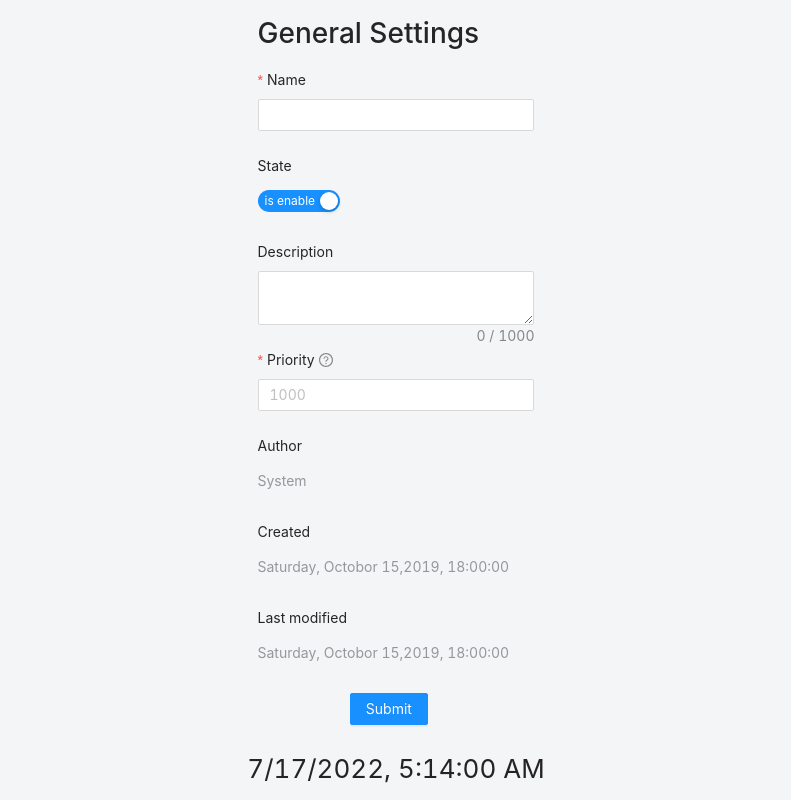
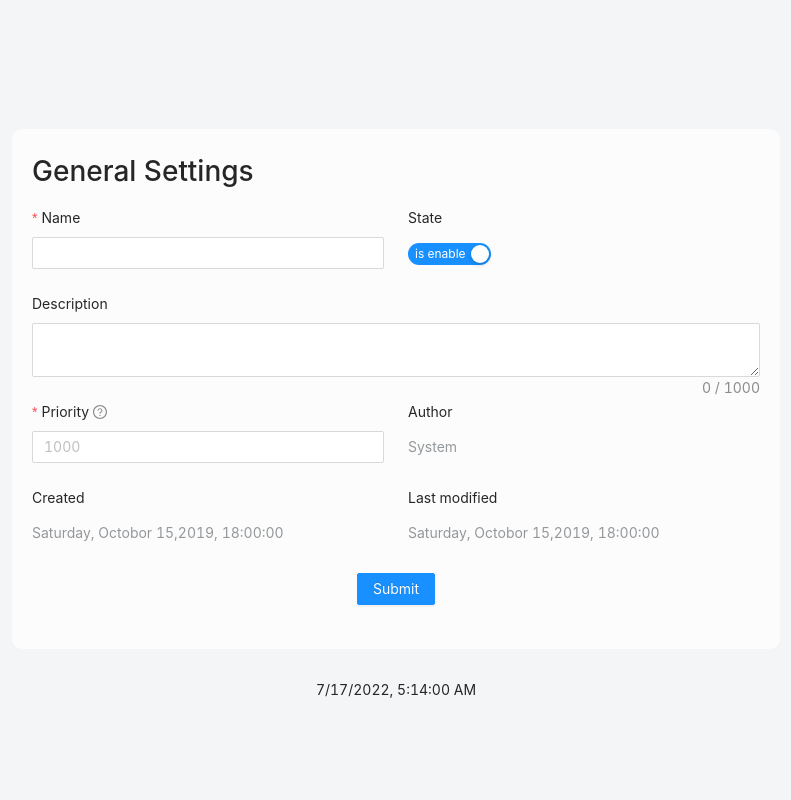
Before and after one commit to erfannajafi/front-intern, a React (Create React App) app: page / in a window 1280 px wide. Shown: the whole page, without its empty margins (244-1035 px from the left). Built offline with nearby package versions, Linux system fonts and the light colour scheme.

Commit message:
add grid (row/col)

```diff
--- a/src/App.css
+++ b/src/App.css
@@ -1,15 +1,24 @@
 @import '~antd/dist/antd.css';
 
 
-.App-header {
-  background-color: #f4f5f7;
-  min-height: 100vh;
+.header {
   display: flex;
   flex-direction: column;
   align-items: center;
   justify-content: center;
+  background-color: #f4f5f7;
+  min-height: 100vh;
+}
+
+.box{
+  background-color: #fcfcfc;
   font-size: calc(10px + 2vmin);
   color: rgb(37, 35, 35);
+  margin: 30px;
+  padding: 20px;
+  border-radius: 10px;
+  width: 60%;
+
 }
 
 .mytexts {
--- a/src/App.js
+++ b/src/App.js
@@ -14,11 +14,11 @@ function App() {
   }, []);
 
   return (
-    <div >
-      <header className="App-header">
+    <div className="header">
+      <header className="box">
         <MyForm />
-        <div>{time}</div>
       </header>
+      <div>{time}</div>
     </div>
   );
 }
--- a/src/components/MyForm.js
+++ b/src/components/MyForm.js
@@ -1,21 +1,7 @@
-import { Button, Form, Input, Switch } from 'antd';
+import { Button, Form, Input, Switch, Col, Row } from 'antd';
 import React from 'react';
 import "../App.css";
 
-const layout = {
-  labelCol: {
-    span: 32,
-  },
-  wrapperCol: {
-    span: 64,
-  },
-};
-const tailLayout = {
-  wrapperCol: {
-    offset: 8,
-    span: 16,
-  },
-};
 
 class MyForm extends React.Component {
   formRef = React.createRef();
@@ -28,8 +14,11 @@ class MyForm extends React.Component {
 
   render() {
     return (
-      <Form layout="vertical" {...layout} ref={this.formRef} name="control-ref" onFinish={this.onFinish}>
+
+      <Form layout="vertical"  ref={this.formRef} name="control-ref" onFinish={this.onFinish}>
         <h1>General Settings</h1>
+        <Row gutter={24}>
+          <Col span={12}>
             <Form.Item
                 name="Name"
                 label="Name"
@@ -41,12 +30,18 @@ class MyForm extends React.Component {
               >
                 <Input />
             </Form.Item>
+          </Col>
 
+          <Col span={12}>
             <Form.Item label="State" >
               <Switch checkedChildren="is enable" unCheckedChildren="is disable" defaultChecked/>
             </Form.Item>
+          </Col>
+        </Row>
 
 
+        <Row>
+          <Col span={24}>
             <Form.Item
                 name="Description"
                 label="Description"
@@ -58,8 +53,12 @@ class MyForm extends React.Component {
               >
                 <Input.TextArea showCount maxLength={1000} />
             </Form.Item>
+          </Col>
+        </Row>
 
 
+        <Row gutter={24}>
+          <Col span={12}>
             <Form.Item
                 name="Priority"
                 label="Priority"
@@ -72,40 +71,52 @@ class MyForm extends React.Component {
               >
                 <Input placeholder="1000"/>
             </Form.Item>
+          </Col>
 
-
-
+          <Col span={12}>
             <Form.Item
                 name="Author"
                 label="Author"
               >
                 <div className='mytexts'>System</div>
             </Form.Item>
+          </Col>
+        </Row>
 
 
+
+        <Row gutter={24}>
+          <Col span={12}>
             <Form.Item
                 name="Created"
                 label="Created"
               >
                 <div className='mytexts'>Saturday, Octobor 15,2019, 18:00:00</div>
             </Form.Item>
+          </Col>
 
-
+          <Col span={12}>
             <Form.Item
                 name="Last modified"
                 label="Last modified"
               >
                 <div className='mytexts'>Saturday, Octobor 15,2019, 18:00:00</div>
             </Form.Item>
+          </Col>
+        </Row>
 
 
-
-        <Form.Item {...tailLayout}>
+        <Row justify="center">
+          <Col >
+            <Form.Item >
               <Button type="primary" htmlType="submit">
                 Submit
               </Button>
+            </Form.Item>
+          </Col>
+        </Row>
 
-        </Form.Item>
+
       </Form>
     );
   }
```
Lines whose indentation alone changed are shown as unchanged.
